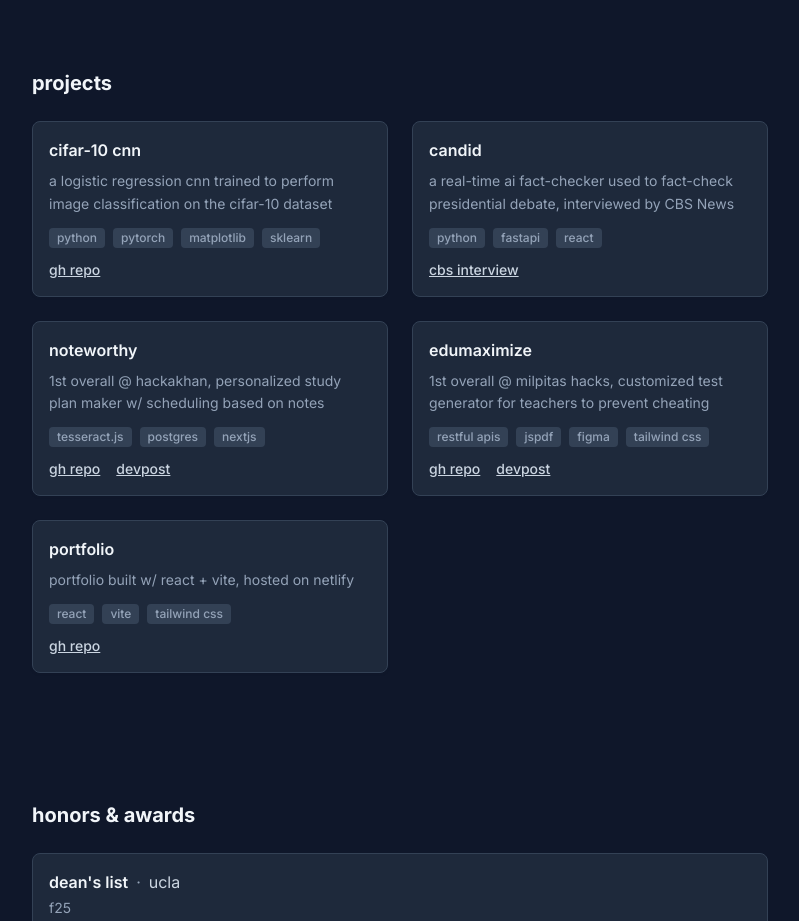
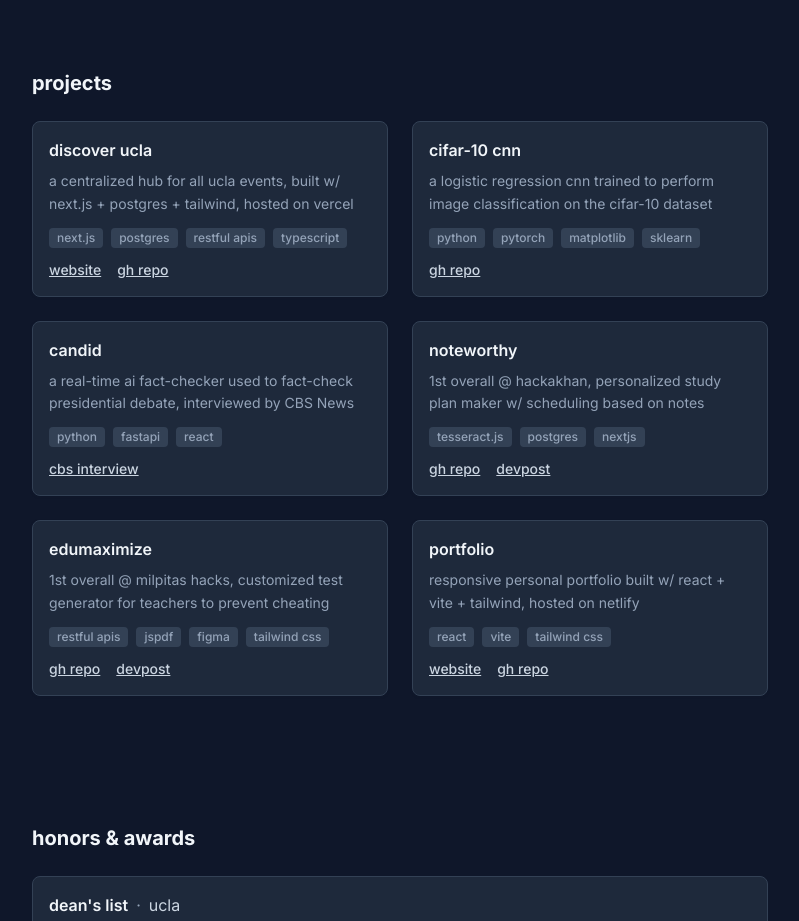
Before and after one commit to ericchen682/personal-portfolio, a React (Vite) app: page / in a window 1280 px wide. Shown: the part 1400-2321 px from the top of the page, without its empty margins (240-1039 px from the left). Built offline with nearby package versions, Linux system fonts and the light colour scheme.

Commit message:
Add discover ucla to projects section

```diff
--- a/src/data/portfolio.js
+++ b/src/data/portfolio.js
@@ -45,6 +45,12 @@ export const experience = [
 
 export const projects = [
   {
+    title: 'discover ucla',
+    description: 'a centralized hub for all ucla events, built w/ next.js + postgres + tailwind, hosted on vercel',
+    tech: ['next.js', 'postgres', 'restful apis', 'typescript'],
+    links: [{url: 'https://discover-ucla.vercel.app/', label: 'website'}, { url: 'https://github.com/ericchen682/discover-ucla', label: 'gh repo'}],
+  },
+  {
     title: 'cifar-10 cnn',
     description: 'a logistic regression cnn trained to perform image classification on the cifar-10 dataset',
     tech: ['python', 'pytorch', 'matplotlib', 'sklearn'],
@@ -72,9 +78,9 @@ export const projects = [
   },
   {
     title: 'portfolio',
-    description: 'portfolio built w/ react + vite, hosted on netlify',
+    description: 'responsive personal portfolio built w/ react + vite + tailwind, hosted on netlify',
     tech: ['react', 'vite', 'tailwind css'],
-    links: [{url: 'https://github.com/ericchen682/personal-portfolio', label: 'gh repo'}]
+    links: [{url: 'eric-chen-portfolio.netlify.app', label: 'website'}, {url: 'https://github.com/ericchen682/personal-portfolio', label: 'gh repo'}]
   },
 ];
 
```
